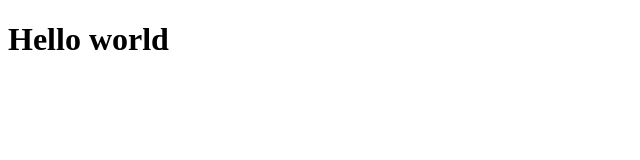
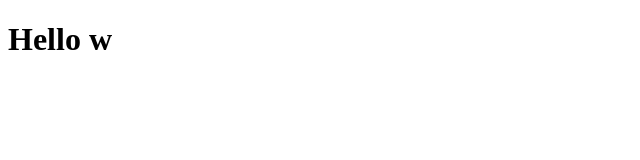
Before and after one commit to Zhantu19/project_1, a plain HTML site: page index.html in a window 1280 px wide. Shown: the whole page, without its empty margins (0-640 px from the left). Drawn offline with Linux system fonts and the light colour scheme.

Commit message:
first commit

```diff
--- a/index.html
+++ b/index.html
@@ -13,7 +13,7 @@
 <body>
 
 
-<h1>Hello world</h1>
+<h1>Hello w</h1>
 
     <script src="js/main.js">
 
```
